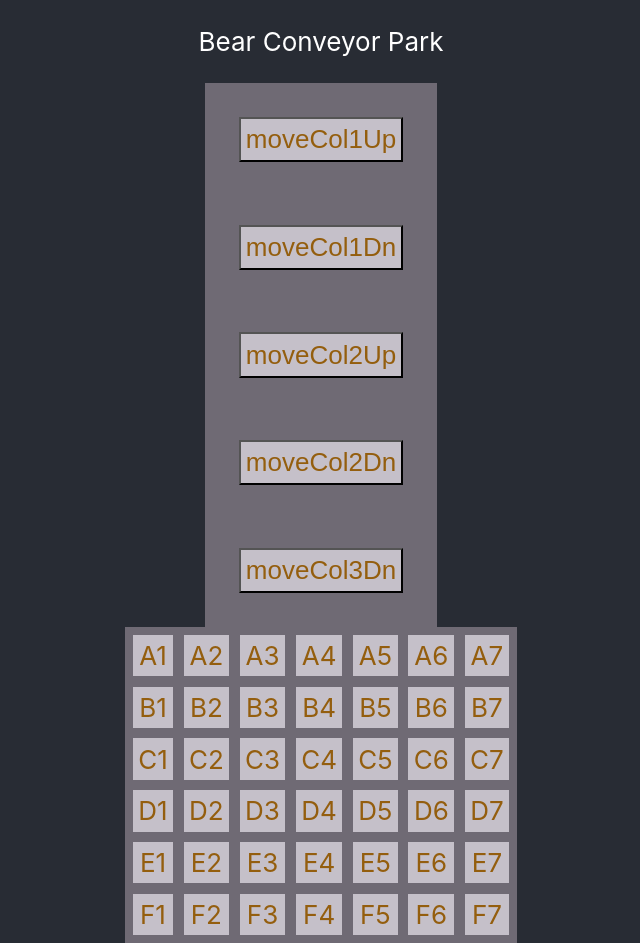
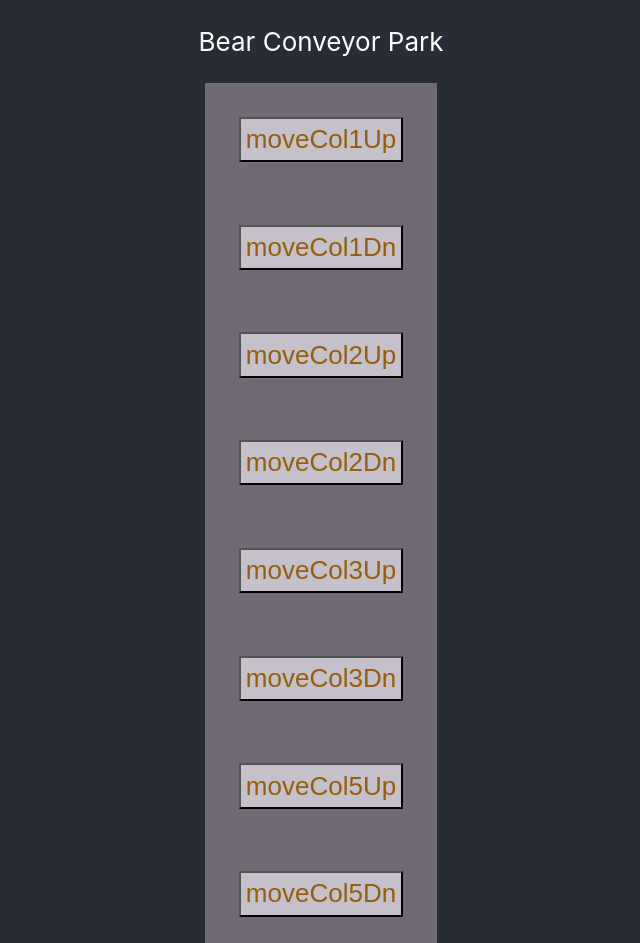
Before and after one commit to Astronatural/solospike, a React (Create React App) app: page / in a window 1280 px wide. Shown: the top 943 px of the page, without its empty margins (319-959 px from the left). Built offline with nearby package versions, Linux system fonts and the light colour scheme.

Commit message:
col 5 up an down

```diff
--- a/src/SevenBy.js
+++ b/src/SevenBy.js
@@ -16,13 +16,61 @@ function SevenBy() {
         { name: "G1", position: 42 }, { name: "G2", position: 43 }, { name: "G3", position: 44 }, { name: "G4", position: 45 }, { name: "G5", position: 46 }, { name: "G6", position: 47 }, { name: "G7", position: 48 }
     ]);
 
+    //  affect A5->G5  ***  4->46
+    function moveCol5Up(grid) {
+        for (let i = 0; i < 47; i++) {
+            if ((grid[i].position - 4) % 7 === 0) {
+                grid[i].position -= 7;
+            } if ((grid[i].position) < 0) {
+                grid[i].position = 46;
+            }
+        }
+        console.log('at end', grid);
+        grid.sort(function (a, b) {
+            return a.position - b.position;
+        });
+        setGrid([...grid]);
+    }
 
-    //  affect A3->G3
+    //  affect A5->G5 GTG  4->46
+    function moveCol5Dn(grid) {
+        for (let i = 0; i < 46; i++) {
+            if ((grid[i].position - 4) % 7 === 0) {
+                grid[i].position += 7;
+            } if ((grid[i].position) > 45) {
+                grid[i].position = 4;
+            }
+        }
+        console.log('at end', grid);
+        grid.sort(function (a, b) {
+            return a.position - b.position;
+        });
+        setGrid([...grid]);
+    }
+
+    //  affect A3->G3  GTG
+    function moveCol3Up(grid) {
+        for (let i = 0; i < 45; i++) {
+            if ((grid[i].position -2) % 7 === 0) {
+                grid[i].position -= 7;
+            } if ((grid[i].position) < 0) {
+                grid[i].position = 44;
+            }
+        }
+        console.log('at end', grid);
+        grid.sort(function (a, b) {
+            return a.position - b.position;
+        });
+        setGrid([...grid]);
+    }
+
+
+    //  affect A3->G3 GTG
     function moveCol3Dn(grid) {
         for (let i = 0; i < 45; i++) {
             if ((grid[i].position - 2) % 7 === 0) {
                 grid[i].position += 7;
-            } if ((grid[i].position) === 44) {
+            } if ((grid[i].position) > 44) {
                 grid[i].position = 2;
             }
         }
@@ -117,12 +165,13 @@ function SevenBy() {
                 <button onClick={() => moveCol2Up(grid)}>moveCol2Up</button>
                 <button onClick={() => moveCol2Dn(grid)}>moveCol2Dn</button>
 
+                <button onClick={() => moveCol3Up(grid)}>moveCol3Up</button>
                 <button onClick={() => moveCol3Dn(grid)}>moveCol3Dn</button>
-                {/* <button onClick={() => moveCol3Up(grid)}>moveCol3Up</button> */}
 
 
-                {/* <button onClick={() => moveCol5Dn(grid)}>moveCol1Dn</button> */}
-                {/* <button onClick={() => moveCol5Up(grid)}>moveCol1Up</button> */}
+
+                <button onClick={() => moveCol5Up(grid)}>moveCol5Up</button>
+                <button onClick={() => moveCol5Dn(grid)}>moveCol5Dn</button>
 
                 {/* <button onClick={() => moveCol6Dn(grid)}>moveCol1Dn</button> */}
                 {/* <button onClick={() => moveCol6Up(grid)}>moveCol1Up</button> */}
```
